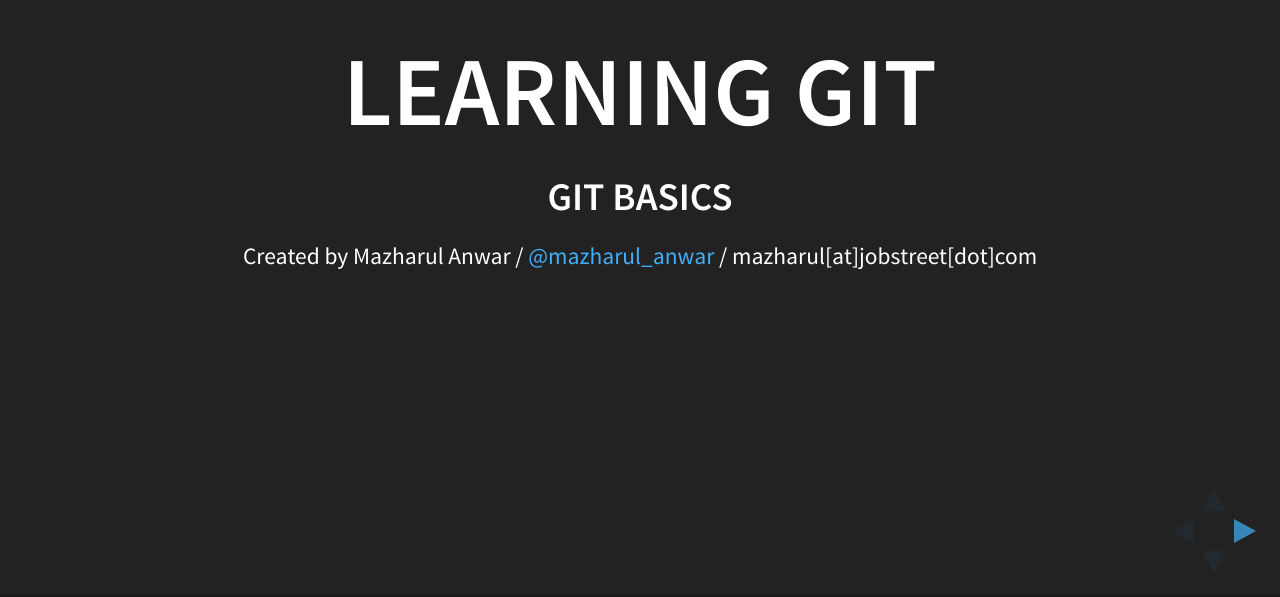
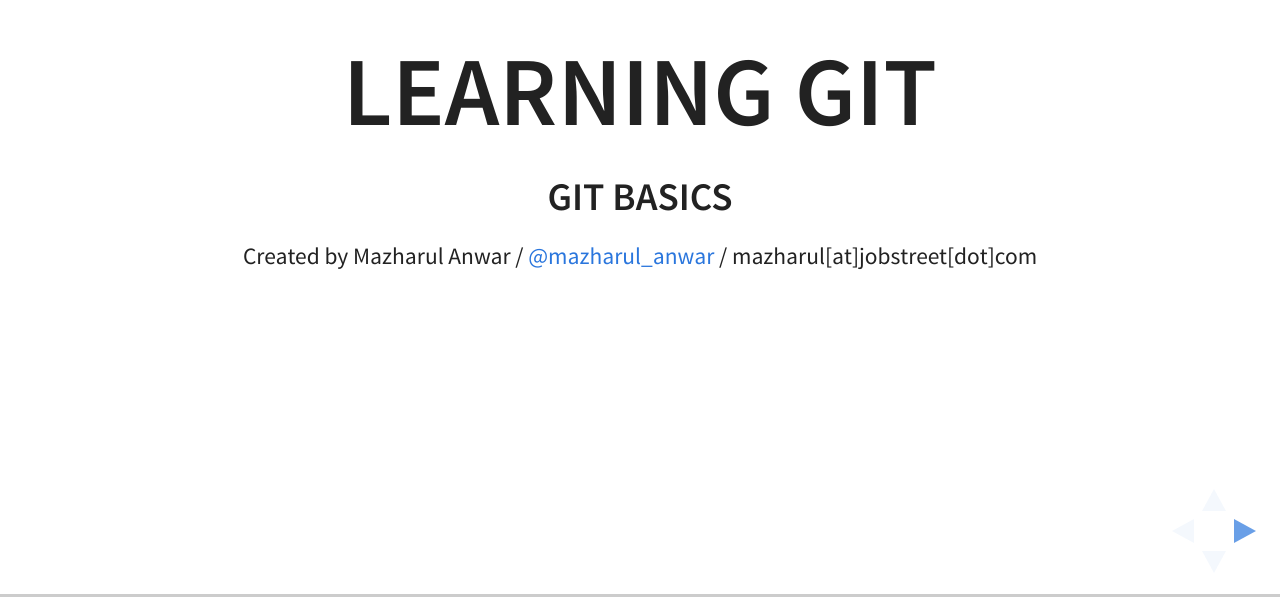
Before and after one commit to mazharul/learningit, a website: page static/index.html in a window 1280 px wide. Shown: the part 203-800 px from the top of the page. Drawn offline with Linux system fonts and the light colour scheme.

Commit message:
#4 changing theme

```diff
--- a/static/index.html
+++ b/static/index.html
@@ -15,7 +15,7 @@
 		<meta name="viewport" content="width=device-width, initial-scale=1.0, maximum-scale=1.0, user-scalable=no, minimal-ui">
 
 		<link rel="stylesheet" href="css/reveal.css">
-		<link rel="stylesheet" href="css/theme/black.css" id="theme">
+		<link rel="stylesheet" href="css/theme/white.css" id="theme">
 
 		<!-- Code syntax highlighting -->
 		<link rel="stylesheet" href="lib/css/zenburn.css">
```
